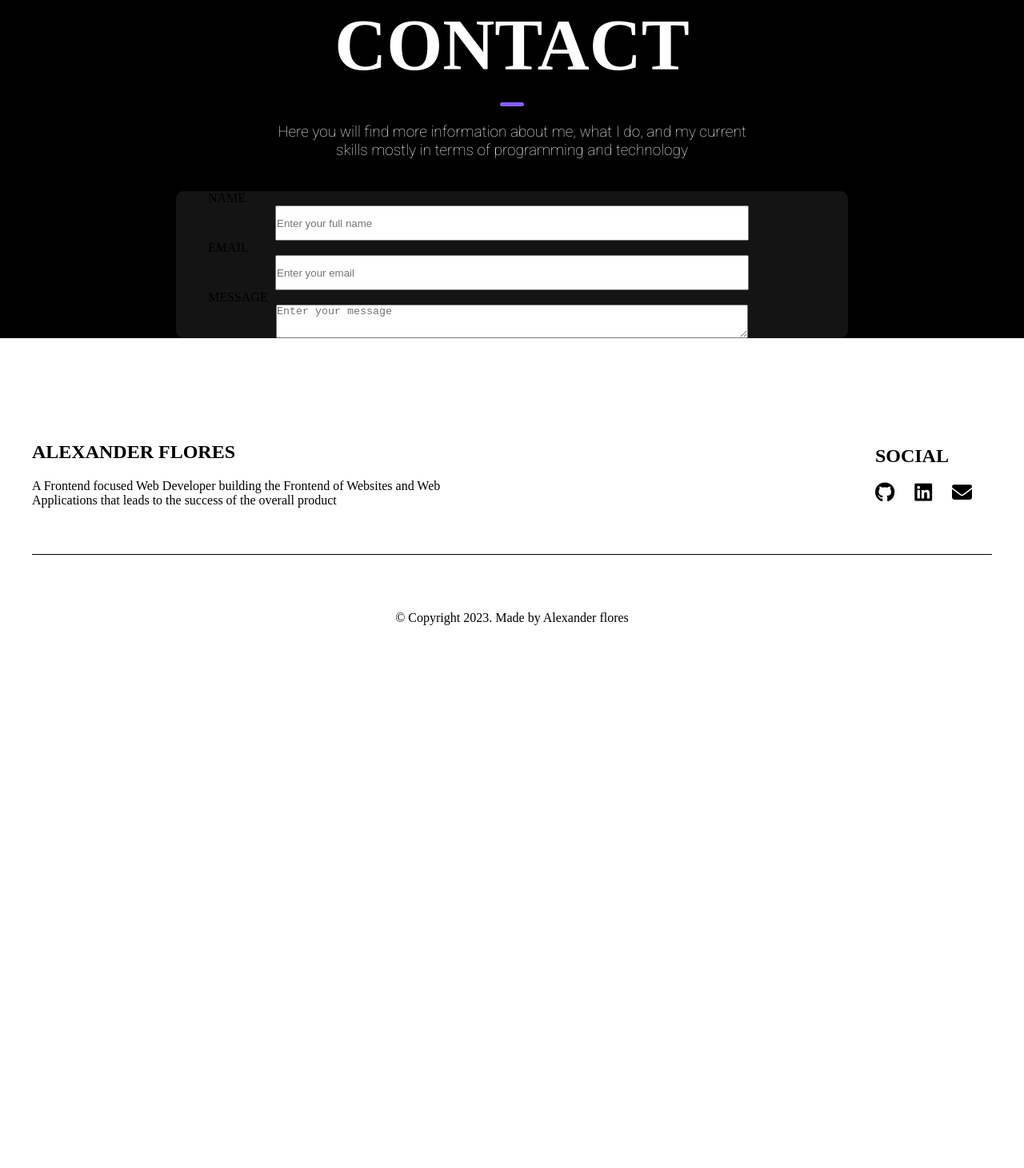
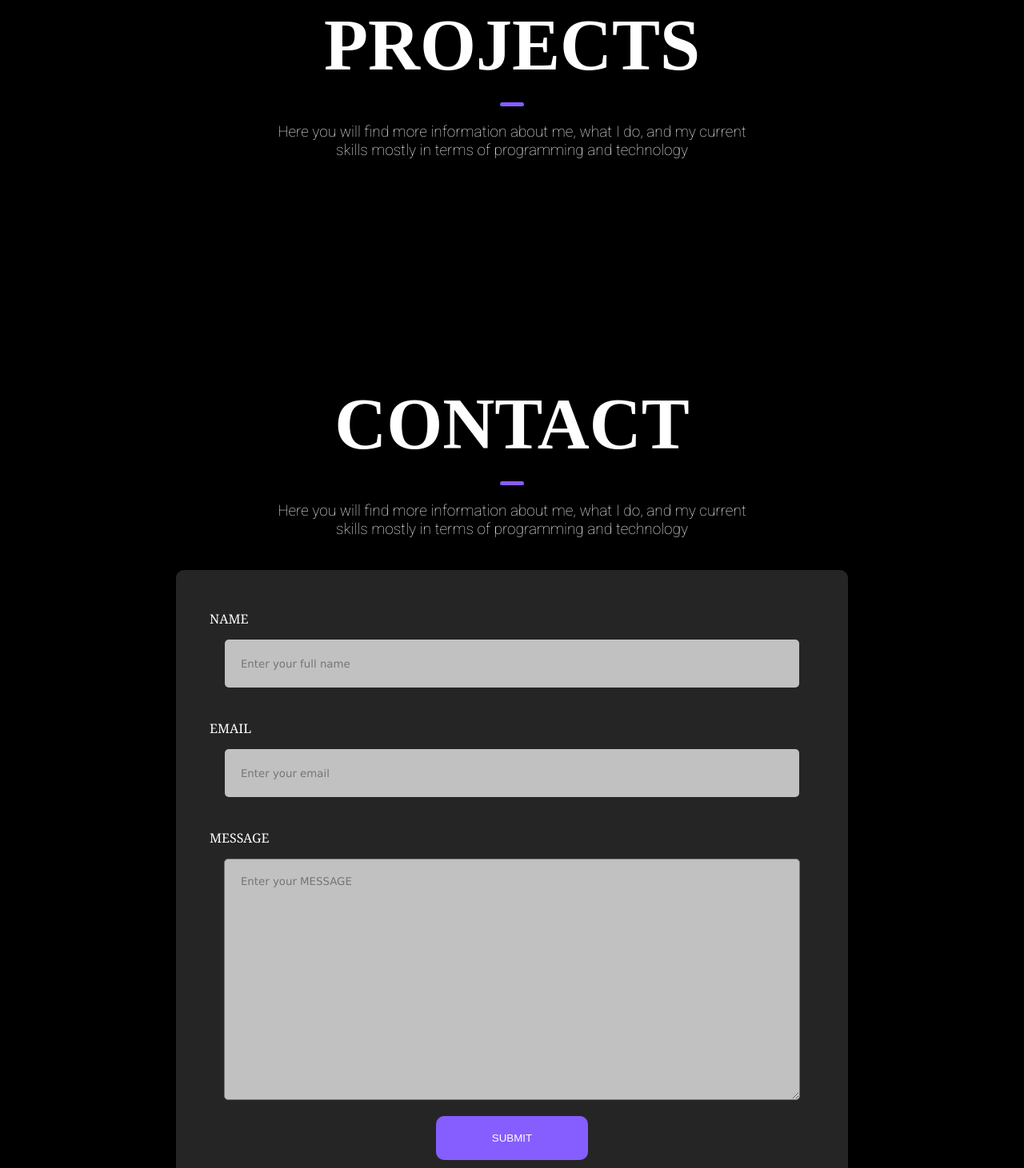
Before and after one commit to aleximate/PORTFOLIO-ANGULAR, an Angular app in the folder portfolio/: page / in a window 1280 px wide. Shown: the part 1820-3281 px from the top of the page at 80% size. Before the commit the page ends 2672 px from the top, so only its background shows below. Built offline with nearby package versions, Linux system fonts and the light colour scheme.

Commit message:
feat: finish contact-me design and add projects component

```diff
--- a/portfolio/src/app/Components/contact-me/contact-me.component.html
+++ b/portfolio/src/app/Components/contact-me/contact-me.component.html
@@ -10,12 +10,15 @@
     </div>
     <div class="container-3">
       <form>
-        <label>NAME</label>
-        <input type="text" placeholder="Enter your full name" />
-        <label>EMAIL</label>
-        <input type="text" placeholder="Enter your email" />
-        <label>MESSAGE</label>
-        <textarea type="text" placeholder="Enter your message" rows="10" cols="30"></textarea>
+        <div class="container-4">
+          <label>NAME</label>
+          <input type="text" placeholder="Enter your full name" />
+          <label>EMAIL</label>
+          <input type="text" placeholder="Enter your email" />
+          <label>MESSAGE</label>
+          <textarea name="textarea" rows="20" placeholder="Enter your MESSAGE"></textarea>
+        </div>
+        <button>SUBMIT</button>
       </form>
     </div>
   </div>
--- a/portfolio/src/app/Components/contact-me/contact-me.component.scss
+++ b/portfolio/src/app/Components/contact-me/contact-me.component.scss
@@ -36,20 +36,60 @@ p{
 }
 .container-3{
   width: 100%;
+  background-color: black;
 }
 form{
   width: 70%;
-  background-color: #141414;
+  background-color:#252525;
   margin: auto;
+  margin-bottom: 150px;
+  border-radius: 10px;
+  display: flex;
+  justify-content: center;
+  align-items: center;
+  flex-direction: column;
+
+}
+.container-4{
+  width: 90%;
   display: flex;
   flex-direction: column;
+  margin-top: 50px;
+}
+input{
+  margin: auto;
+  margin-bottom: 40px;
+  width: 95%;
+  height: 60px;
+  background-color: #C1C1C1;
+  border-radius: 5px;
+  border-style: none;
+}
+input::placeholder{
+  padding: 20px;
+  font-family: Verdana, Geneva, Tahoma, sans-serif;
+}
+textarea::placeholder{
+  padding: 20px;
+  font-family: Verdana, Geneva, Tahoma, sans-serif;
+}
+textarea{
+  width: 95%;
+  margin: auto;
+  background-color: #C1C1C1;
+  border-radius: 5px;
+}
+label{
+  color: white;
+  margin-bottom: 15px;
+  font-family:Georgia, 'Times New Roman', Times, serif;
+}
+
+button{
+  margin: 20px;
+  padding: 20px 70px;
+  background-color: #865DFF;
+  border-style: none;
+  color: white;
   border-radius: 10px;
 }
-input,textarea{
-  margin: auto;
-  width: 70%;
-  height: 40px;
-}
-label{
-  margin-left: 40px;
-}
--- /dev/null
+++ b/portfolio/src/app/Components/projects/projects.component.html
@@ -0,0 +1,12 @@
+<div class="container">
+  <div class="container-1">
+    <div class="container-2">
+      <h1>PROJECTS</h1>
+      <div class="line"></div>
+      <p>
+        Here you will find more information about me, what I do, and my current
+        skills mostly in terms of programming and technology
+      </p>
+    </div>
+  </div>
+</div>
--- /dev/null
+++ b/portfolio/src/app/Components/projects/projects.component.scss
@@ -0,0 +1,36 @@
+.container{
+  padding-top: 200px;
+  background-color: black;
+}
+.container-1{
+  margin: auto;
+  max-width: 1200px;
+  display: flex;
+  flex-direction: column;
+  justify-content: center;
+  align-items: center;
+}
+.container-2{
+  display: flex;
+  flex-direction: column;
+  align-items: center;
+  width: 50%;
+  margin: 40px auto;
+}
+h1{
+  color: white;
+  font-size: 90px;
+}
+p{
+  color: white;
+  font-size: 19px;
+  font-family: 'Roboto', sans-serif;
+  text-align: center;
+}
+.line{
+  margin: 20px 0;
+  background-color: #865DFF;
+  border-radius: 15px;
+  height: 5px;
+  width: 30px;
+}
--- a/portfolio/src/app/app.component.html
+++ b/portfolio/src/app/app.component.html
@@ -1,5 +1,6 @@
 <app-navbar></app-navbar>
 <app-home></app-home>
 <app-about-me></app-about-me>
+<app-projects></app-projects>
 <app-contact-me></app-contact-me>
 <app-footer></app-footer>
--- a/portfolio/src/app/app.module.ts
+++ b/portfolio/src/app/app.module.ts
@@ -8,6 +8,7 @@ import { HomeComponent } from './Components/home/home.component';
 import { AboutMeComponent } from './Components/about-me/about-me.component';
 import { FooterComponent } from './Components/footer/footer.component';
 import { ContactMeComponent } from './Components/contact-me/contact-me.component';
+import { ProjectsComponent } from './Components/projects/projects.component';
 
 
 @NgModule({
@@ -18,6 +19,7 @@ import { ContactMeComponent } from './Components/contact-me/contact-me.component
     AboutMeComponent,
     FooterComponent,
     ContactMeComponent,
+    ProjectsComponent,
   ],
   imports: [
     BrowserModule,
```
Also changed, not shown: portfolio/src/app/Components/projects/projects.component.ts (added, +10 -0 lines), 1 other file (tests, documents, lock files or other folders).
